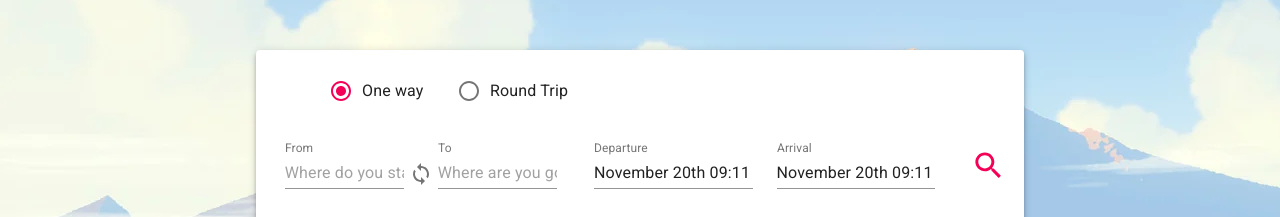
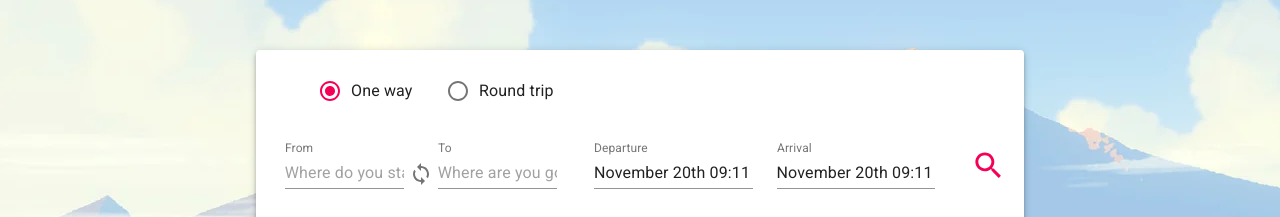
Before and after one commit to mateusz-chochol/FlixBus-Ripoff, a React (Create React App) app: page / in a window 1280 px wide. Shown: the part 260-477 px from the top of the page. Built offline with nearby package versions, Linux system fonts and the light colour scheme; no server answers.

Commit message:
Replacing typography with formcontrol label

```diff
--- a/src/components/MainPage/MainPage.tsx
+++ b/src/components/MainPage/MainPage.tsx
@@ -6,11 +6,11 @@ import {
   IconButton,
   Grid,
   Radio,
-  Typography,
   Button,
   Hidden,
   withWidth,
   WithWidth,
+  FormControlLabel
 } from '@material-ui/core';
 import SearchIcon from '@material-ui/icons/Search';
 import LoopIcon from '@material-ui/icons/Loop';
@@ -57,13 +57,15 @@ const MainPage: React.FC<WithWidth> = ({ width }) => {
                     alignItems='center'
                     mt={1}
                   >
-                    <Radio
-                      checked={tripType === 'one way'}
-                      onChange={(event: React.ChangeEvent<HTMLInputElement>) => { setTripType(event.target.value) }}
+                    <FormControlLabel
                       value='one way'
+                      control={<Radio
+                        checked={tripType === 'one way'}
+                        onChange={(event: React.ChangeEvent<HTMLInputElement>) => { setTripType(event.target.value) }}
+                      />}
                       name="one-way-radio"
+                      label='One way'
                     />
-                    <Typography>One way</Typography>
                   </Box>
                 </Grid>
                 <Grid item md={2}>
@@ -73,13 +75,15 @@ const MainPage: React.FC<WithWidth> = ({ width }) => {
                     alignItems='center'
                     mt={1}
                   >
-                    <Radio
-                      checked={tripType === 'round trip'}
-                      onChange={(event: React.ChangeEvent<HTMLInputElement>) => { setTripType(event.target.value) }}
+                    <FormControlLabel
                       value='round trip'
+                      control={<Radio
+                        checked={tripType === 'round trip'}
+                        onChange={(event: React.ChangeEvent<HTMLInputElement>) => { setTripType(event.target.value) }}
+                      />}
+                      label='Round trip'
                       name="round-trip-radio"
                     />
-                    <Typography>Round Trip</Typography>
                   </Box>
                 </Grid>
                 <Grid item xs={7} />
```
